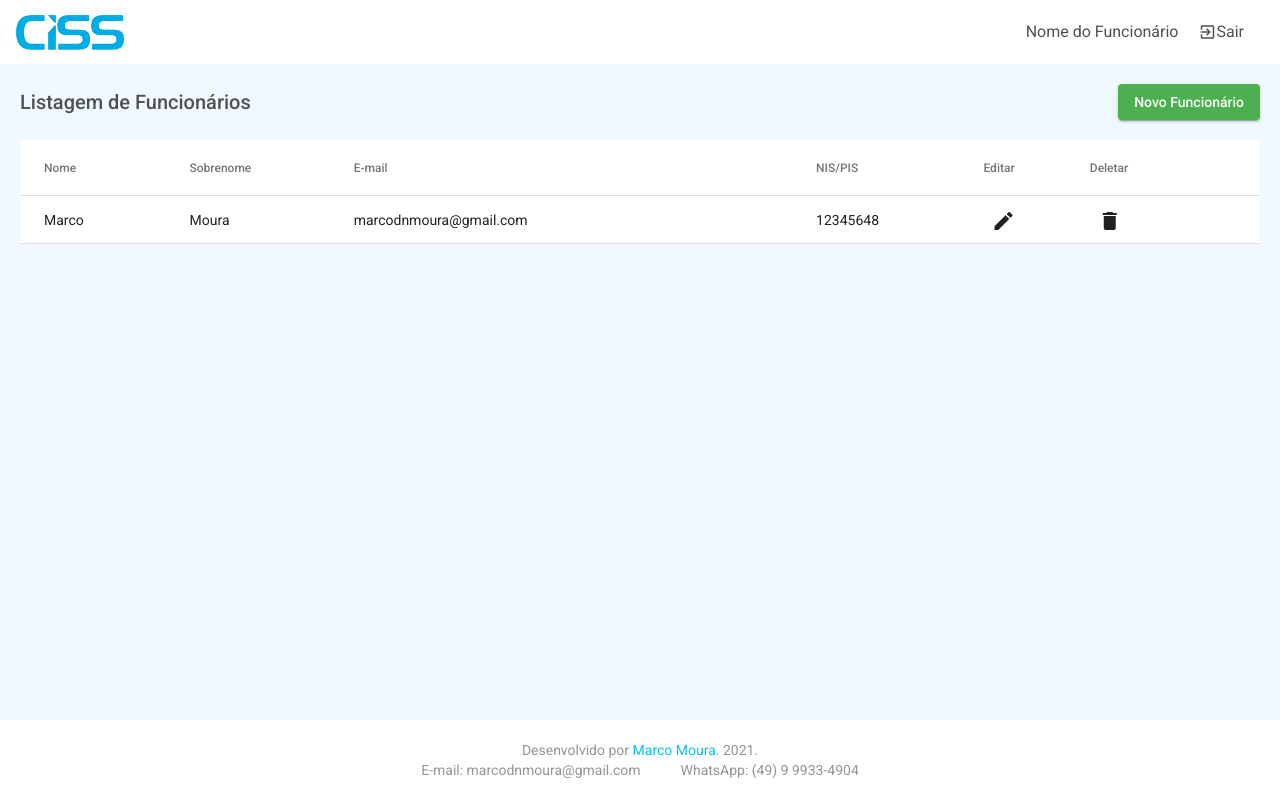
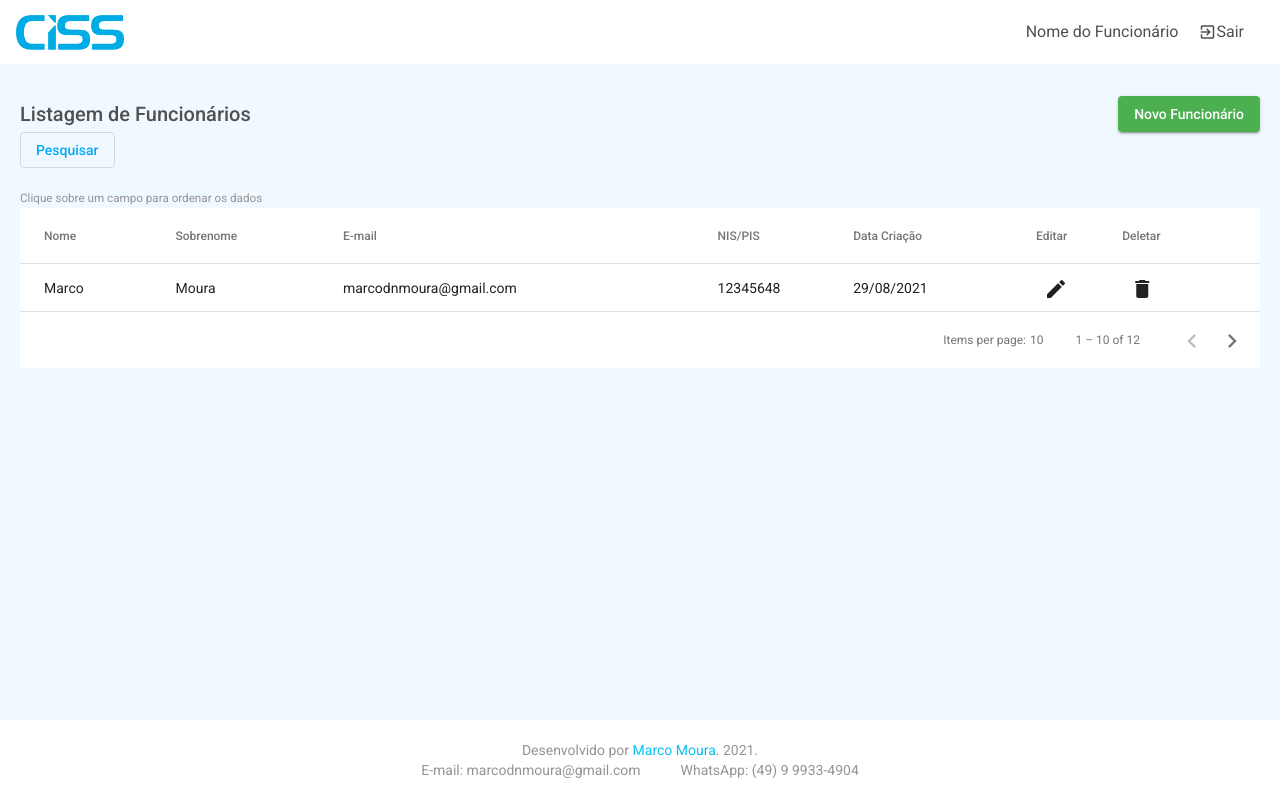
Before and after one commit to TheVoid-0/AngularExample, an Angular app: page /funcionarios in a window 1280 px wide. Built offline with nearby package versions, Linux system fonts and the light colour scheme.

Commit message:
Add paginacao e ordenacao tabela

```diff
--- a/src/app/@core/Funcionario.ts
+++ b/src/app/@core/Funcionario.ts
@@ -7,5 +7,6 @@ export class Funcionario
     sobrenome: string;
     email: string;
     pis: string;
+    dataCriacao: string;
     nivelAcesso: NivelAcessoEnum
 }
--- a/src/app/components/funcionarios/cadastro/cadastro.component.html
+++ b/src/app/components/funcionarios/cadastro/cadastro.component.html
@@ -4,8 +4,8 @@
     <h2>Cadastro de Funcionários</h2>
     <button mat-raised-button color="primary" [routerLink]="'..'">Voltar para listagem</button>
 
+    <mat-card>
         <p class="text-muted title">Preencha os campos a seguir para salvar um funcionário.</p>
-
 
         <form class="cadastro-form">
             <div fxLayout="row wrap" fxFill>
@@ -41,8 +41,8 @@
                     <mat-form-field>
                         <mat-label>Nível de acesso</mat-label>
                         <mat-select>
-                    <mat-option [value]="0">Normal</mat-option>
-                    <mat-option [value]="1">Admin</mat-option>
+                            <mat-option [value]="NivelAcessoEnum.NORMAL">Normal</mat-option>
+                            <mat-option [value]="NivelAcessoEnum.ADMIN">Admin</mat-option>
                         </mat-select>
                     </mat-form-field>
                 </div>
@@ -56,6 +56,8 @@
             <button mat-raised-button color="accent">Salvar</button>
         </div>
 
+    </mat-card>
+
 </div>
 
 <app-footer></app-footer>
--- a/src/app/components/funcionarios/cadastro/cadastro.component.scss
+++ b/src/app/components/funcionarios/cadastro/cadastro.component.scss
@@ -3,11 +3,8 @@
     overflow-y: auto;
     padding: 0 20px;
 
-    .title {
+    mat-card {
         margin-top: 40px;
-    }
-
-    .center-end {
         margin-bottom: 15px;
     }
 
--- a/src/app/components/funcionarios/cadastro/cadastro.component.ts
+++ b/src/app/components/funcionarios/cadastro/cadastro.component.ts
@@ -10,5 +10,8 @@ import { NivelAcessoEnum } from 'src/app/@core/nivelAcessoEnum';
 })
 
 export class CadastroFuncionarioComponent {
-
+    public NivelAcessoEnum;
+    constructor(){
+        this.NivelAcessoEnum = NivelAcessoEnum
+    }
 }
--- a/src/app/components/funcionarios/listagem/listagem.component.html
+++ b/src/app/components/funcionarios/listagem/listagem.component.html
@@ -8,26 +8,56 @@
         <button mat-raised-button color="accent" [routerLink]="'novo'">Novo Funcionário</button>
     </div>
 
+    <div>
+        <button mat-button mat-stroked-button color="primary">Pesquisar</button>
+    </div>
+
+    <small class="text-muted mt">Clique sobre um campo para ordenar os dados</small>
     <div class="responsive">
         <table mat-table [dataSource]="funcionarios" class="mat-elevation-z0">
             <ng-container matColumnDef="nome">
-                <th mat-header-cell *matHeaderCellDef> Nome </th>
+                <th mat-header-cell *matHeaderCellDef (click)="changeOrder('nome')">
+                    <div class="order-content">
+                        Nome <mat-icon class="order">{{ checkIcon('nome') }}</mat-icon>
+                    </div>
+                </th>
                 <td mat-cell *matCellDef="let element"> {{element.nome}} </td>
             </ng-container>
 
             <ng-container matColumnDef="sobrenome">
-                <th mat-header-cell *matHeaderCellDef> Sobrenome </th>
+                <th mat-header-cell *matHeaderCellDef (click)="changeOrder('sobrenome')">
+                    <div class="order-content">
+                        Sobrenome <mat-icon class="order">{{ checkIcon('sobrenome') }}</mat-icon>
+                    </div>
+                </th>
                 <td mat-cell *matCellDef="let element"> {{element.sobrenome}} </td>
             </ng-container>
 
             <ng-container matColumnDef="email">
-                <th mat-header-cell *matHeaderCellDef> E-mail </th>
+                <th mat-header-cell *matHeaderCellDef (click)="changeOrder('email')">
+                    <div class="order-content">
+                        E-mail <mat-icon class="order">{{ checkIcon('email') }}</mat-icon>
+                    </div>
+                </th>
                 <td mat-cell *matCellDef="let element"> {{element.email}} </td>
             </ng-container>
 
             <ng-container matColumnDef="pis">
-                <th mat-header-cell *matHeaderCellDef> NIS/PIS </th>
+                <th mat-header-cell *matHeaderCellDef (click)="changeOrder('pis')">
+                    <div class="order-content">
+                        NIS/PIS <mat-icon class="order">{{ checkIcon('pis') }}</mat-icon>
+                    </div>
+                </th>
                 <td mat-cell *matCellDef="let element"> {{element.pis}} </td>
+            </ng-container>
+
+            <ng-container matColumnDef="dataCriacao">
+                <th mat-header-cell *matHeaderCellDef (click)="changeOrder('dataCriacao')">
+                    <div class="order-content">
+                        Data Criação <mat-icon class="order">{{ checkIcon('dataCriacao') }}</mat-icon>
+                    </div>
+                </th>
+                <td mat-cell *matCellDef="let element"> {{element.dataCriacao}} </td>
             </ng-container>
 
             <ng-container matColumnDef="editar">
@@ -48,10 +78,12 @@
                 </td>
             </ng-container>
 
-            <tr mat-header-row *matHeaderRowDef="colunas"></tr>
+            <tr mat-header-row *matHeaderRowDef="colunas; sticky: true"></tr>
             <tr mat-row *matRowDef="let row; columns: colunas;"></tr>
         </table>
     </div>
+    <mat-paginator [length]="resultsLength" [pageSize]="10"></mat-paginator>
+
 </div>
 
 <app-footer></app-footer>
--- a/src/app/components/funcionarios/listagem/listagem.component.scss
+++ b/src/app/components/funcionarios/listagem/listagem.component.scss
@@ -1,6 +1,7 @@
 #listagem {
-    height: calc(100% - 100px);
+    height: calc(100vh - 140px);
     padding: 0 20px;
+    overflow: auto;
 
     h2 {
         margin-bottom: 0;
@@ -11,21 +12,49 @@
     }
 
     table {
-        margin-top: 20px;
         width: 100%;
     }
 
     .responsive {
         max-width: 100%;
-        overflow-x: auto;
+        max-height: calc(100vh - 300px);
+        overflow: auto;
     }
 
+    .mt {
+        margin-top: 20px;
+        display: block;
+    }
+
+    mat-paginator {
+        margin-bottom: 20px;
+    }
+
+    .order, th {
+        cursor: pointer;
+    }
+
+    .order-content {
+        display: flex;
+        align-items: center;
+    }
+
+    .order {
+        font-size: 16px;
+        height: 16px;
+        width: 16px;
+    }
 }
 
 @media screen and (max-width: 460px) {
     #listagem {
+        height: calc(100vh - 200px);
         .center-between {
             display: block;
         }
     }
+
+    .responsive {
+        max-height: calc(100vh - 500px);
+    }
 }
--- a/src/app/components/funcionarios/listagem/listagem.component.ts
+++ b/src/app/components/funcionarios/listagem/listagem.component.ts
@@ -14,7 +14,10 @@ export class ListagemFuncionarioComponent {
 
     }
 
-    colunas: string[] = ['nome', 'sobrenome', 'email', 'pis', 'editar', 'deletar'];
+    colunas: string[] = ['nome', 'sobrenome', 'email', 'pis', 'dataCriacao', 'editar', 'deletar'];
+    resultsLength: number = 12;
+    orderField : string = '';
+    orderDirection : string = '';
 
     funcionarios: Funcionario[] = [
         {
@@ -23,7 +26,37 @@ export class ListagemFuncionarioComponent {
             sobrenome: 'Moura',
             email: 'marcodnmoura@gmail.com',
             pis: '12345648',
+            dataCriacao: '29/08/2021',
             nivelAcesso: NivelAcessoEnum.ADMIN
         }
-    ]
+    ];
+
+    checkIcon(field) {
+        if (field === this.orderField) {
+            if (this.orderDirection === 'asc') {
+                return 'arrow_downward';
+            } else if (this.orderDirection === 'desc') {
+                return 'arrow_upward';
+            } else {
+                return '';
+            }
+        }
+
+    }
+
+    changeOrder(field) {
+        // se o campo for o mesmo que já está ordenando então somente altera a direção
+        if ( this.orderField == field) {
+            if (this.orderDirection === 'asc') {
+                this.orderDirection = 'desc';
+            } else if (this.orderDirection === 'desc') {
+                this.orderDirection = '';
+            } else {
+                this.orderDirection = 'asc';
+            }
+        } else {
+            this.orderField = field;
+            this.orderDirection = 'asc';
+        }
+    }
 }
--- a/src/app/components/shared/navbar/navbar.component.html
+++ b/src/app/components/shared/navbar/navbar.component.html
@@ -3,8 +3,8 @@
       <div class="center-between">
         <img src="../../../assets/static/images/logo_menu.jpeg" alt="logo" height="35" />
         <div class="menu">
-            <div class="option">
-                <a href="#">Nome do Funcionário</a>
+            <div class="option" [routerLink]="'novo'">
+                <a>Nome do Funcionário</a>
             </div>
             <div class="center option" (click)="sair()">
                 <mat-icon>exit_to_app</mat-icon><a> Sair</a>
```
Also changed, not shown: src/app/components/shared/shared.module.ts (+8 -1 lines). Lines whose indentation alone changed are shown as unchanged.
